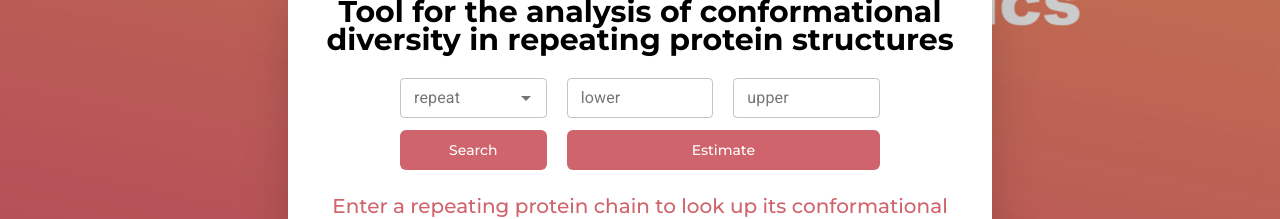
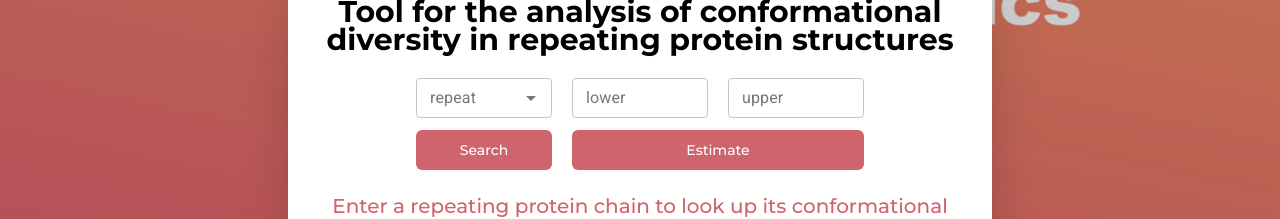
Before and after one commit to SfrRonaldo/codnas-repeats, a React (Create React App) app in the folder web/: page /home in a window 1280 px wide. Shown: the part 250-469 px from the top of the page. Built offline with nearby package versions, Linux system fonts and the light colour scheme.

Commit message:
minor style fixes

```diff
--- a/web/src/pages/Home/Search/index.js
+++ b/web/src/pages/Home/Search/index.js
@@ -90,7 +90,7 @@ const Search = () => {
 
   return (
     <Fragment>
-      <div className="px-2 md:px-10 lg:px-20">
+      <div className="px-2 md:px-10 lg:px-24 2xl:px-32">
         <form className="grid grid-cols-1 gap-0 md:grid-cols-3 md:gap-5">
           <Virtualize
             repeats={repeats}
```
